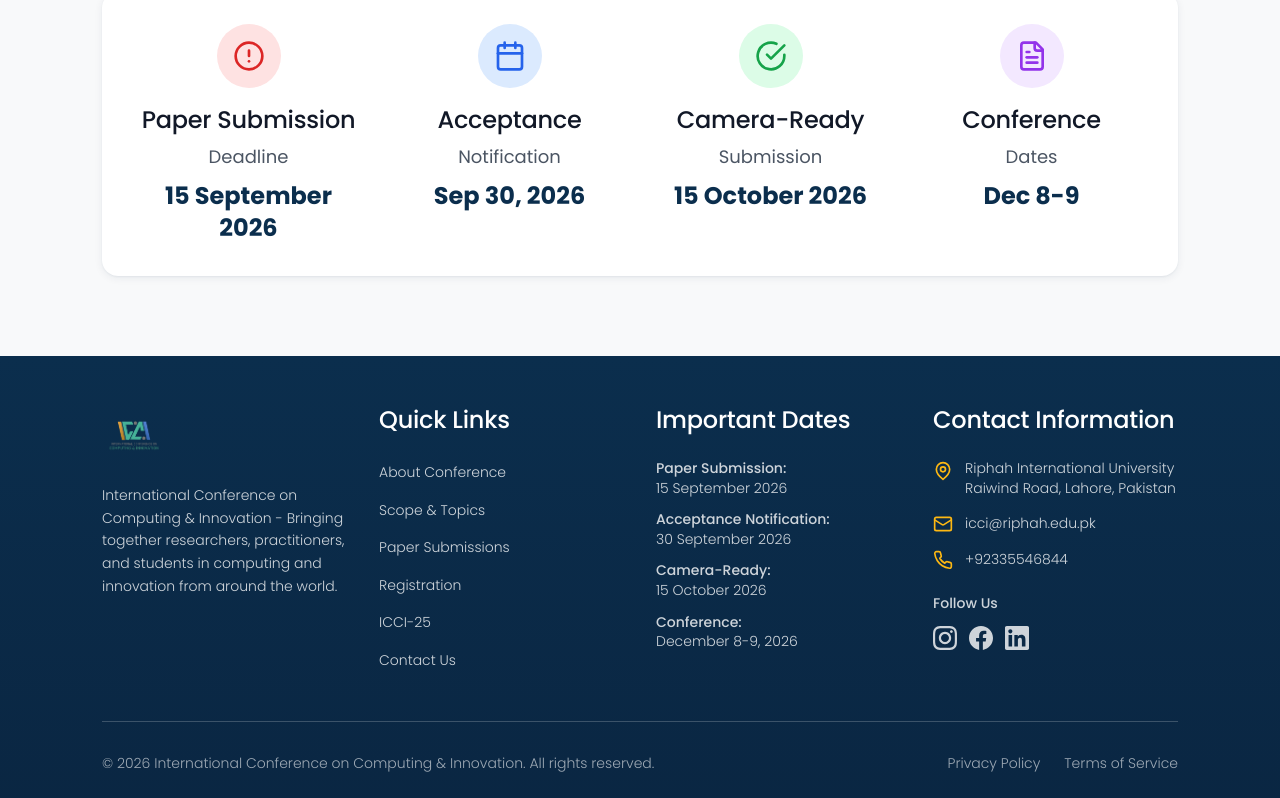
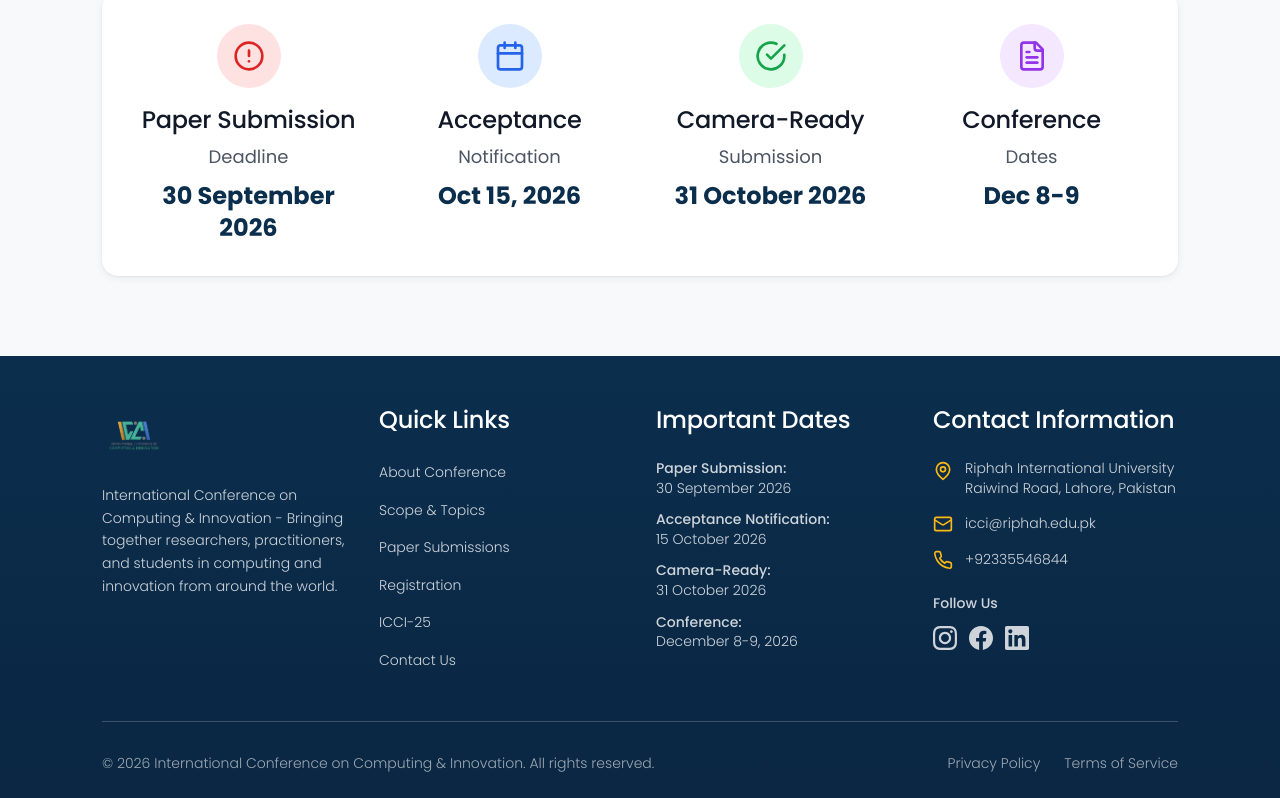
Before and after one commit to haroon147/icci-25, a React (Vite) app in the folder frontend/: page /submissions in a window 1280 px wide. Shown: the part 2520-3318 px from the top of the page. Built offline with nearby package versions, Linux system fonts and the light colour scheme.

Commit message:
Dates updated

```diff
--- a/frontend/src/components/Footer.jsx
+++ b/frontend/src/components/Footer.jsx
@@ -39,7 +39,7 @@ export default function Footer() {
                 <IconConferenceLogo className="text-white" />
               </div>
               <p className="text-small text-white/80 leading-relaxed">
-                 International Conference on Computing & Innovation - Bringing together
+                International Conference on Computing & Innovation - Bringing together
                 researchers, practitioners, and students in computing and innovation from around the world.
               </p>
             </div>
@@ -67,15 +67,15 @@ export default function Footer() {
             <ul className="space-y-3">
               <li className="text-small text-white/80">
                 <span className="font-medium">Paper Submission:</span><br />
-                15 September 2026
+                30 September 2026
               </li>
               <li className="text-small text-white/80">
                 <span className="font-medium">Acceptance Notification:</span><br />
-                30 September 2026
+                15 October 2026
               </li>
               <li className="text-small text-white/80">
                 <span className="font-medium">Camera-Ready:</span><br />
-                15 October 2026
+                31 October 2026
               </li>
               <li className="text-small text-white/80">
                 <span className="font-medium">Conference:</span><br />
--- a/frontend/src/pages/Contact.jsx
+++ b/frontend/src/pages/Contact.jsx
@@ -301,7 +301,7 @@ export default function Contact() {
                 <div>
                   <h4 className="font-medium text-text-primary mb-1">When will I know if accepted?</h4>
                   <p className="text-small text-text-secondary">
-                    Acceptance notifications will be sent by 30 September 2026.
+                    Acceptance notifications will be sent by 15 October 2026.
                   </p>
                 </div>
               </div>
--- a/frontend/src/pages/Dates.jsx
+++ b/frontend/src/pages/Dates.jsx
@@ -7,21 +7,21 @@ export default function Dates() {
     {
       icon: Calendar,
       title: "Call for Technical Paper / Proposal / PhD Symposia",
-      date: "15 September 2026",
+      date: "30 September 2026",
       status: "upcoming",
       description: "Last date for submitting technical papers, proposals, and PhD symposium abstracts"
     },
     {
       icon: Clock,
       title: "Notification of Acceptance",
-      date: "30 September 2026",
+      date: "15 October 2026",
       status: "upcoming",
       description: "Authors will be notified about decisions"
     },
     {
       icon: CheckCircle,
       title: "Camera Ready Submission",
-      date: "15 October 2026",
+      date: "31 October 2026",
       status: "upcoming",
       description: "Final version must be submitted"
     },
@@ -92,7 +92,7 @@ export default function Dates() {
                             <div className="flex items-center">
                               <span className={`px-3 py-1 rounded-full text-sm font-medium border ${getStatusColor(item.status)}`}>
                                 {item.status === 'upcoming' ? 'Upcoming' :
-                                 item.status === 'current' ? 'Current' : 'Completed'}
+                                  item.status === 'current' ? 'Current' : 'Completed'}
                               </span>
                             </div>
                           </div>
@@ -144,7 +144,7 @@ export default function Dates() {
               <p className="text-body text-text-secondary mb-4 text-break">
                 Standard registration rates apply after the early bird deadline.
               </p>
-              <div className="text-2xl font-bold text-primary">Till 7 December, 2026</div>
+              <div className="text-2xl font-bold text-primary">Till 4 December, 2026</div>
             </div>
 
             <div className="bg-white p-8 rounded-2xl shadow-soft text-center">
--- a/frontend/src/pages/Home.jsx
+++ b/frontend/src/pages/Home.jsx
@@ -319,15 +319,15 @@ export default function Home() {
               <div className="divide-y divide-white/10">
                 <div className="flex justify-between items-center py-3">
                   <span className="text-body text-white/80">Submissions Deadline</span>
-                  <span className="text-body font-semibold">15 September 2026</span>
+                  <span className="text-body font-semibold">30 September 2026</span>
                 </div>
                 <div className="flex justify-between items-center py-3">
                   <span className="text-body text-white/80">Acceptance Notification</span>
-                  <span className="text-body font-semibold">30 September 2026</span>
+                  <span className="text-body font-semibold">15 October 2026</span>
                 </div>
                 <div className="flex justify-between items-center py-3">
                   <span className="text-body text-white/80">Camera-Ready Submission</span>
-                  <span className="text-body font-semibold">15 October 2026</span>
+                  <span className="text-body font-semibold">31 October 2026</span>
                 </div>
                 <div className="flex justify-between items-center py-3">
                   <span className="text-body text-white/80">Conference Dates</span>
--- a/frontend/src/pages/Submissions.jsx
+++ b/frontend/src/pages/Submissions.jsx
@@ -11,7 +11,7 @@ export default function Submissions() {
       title: "Technical Papers",
       description: "Original research contributions with complete results and analysis",
       pages: "8-12 pages (full papers)",
-      deadline: "15 September 2026",
+      deadline: "30 September 2026",
       formUrl: "https://forms.gle/SoyN5JGZqBq5b1sY7"
     },
     {
@@ -19,7 +19,7 @@ export default function Submissions() {
       title: " Proposal for Three-Minutes (3MT) Competition ",
       description: "PhD/MS students present their research work in Three-Minutes Thesis (3MT) Competition",
       pages: "Static One Page PowerPoint Slide",
-      deadline: "15 September 2026",
+      deadline: "30 September 2026",
       formUrl: "https://forms.gle/ZFEwn4Cw1xDy3AHz5"
     },
 
@@ -52,7 +52,7 @@ export default function Submissions() {
         "Double-blind peer review by at least 3 reviewers",
         "Evaluation based on originality, significance, and technical quality",
         "Review decisions: Accept, Minor Revision, Major Revision, Reject",
-        "Camera-ready submission deadline: 15 October 2026"
+        "Camera-ready submission deadline: 31 October 2026"
       ]
     }
   ];
@@ -154,7 +154,7 @@ export default function Submissions() {
                 </div>
                 <h3 className="text-subheading font-medium text-text-primary mb-2">Paper Submission</h3>
                 <p className="text-body text-text-secondary mb-2">Deadline</p>
-                <p className="text-2xl font-bold text-primary">15 September 2026</p>
+                <p className="text-2xl font-bold text-primary">30 September 2026</p>
               </div>
 
               <div className="text-center">
@@ -163,7 +163,7 @@ export default function Submissions() {
                 </div>
                 <h3 className="text-subheading font-medium text-text-primary mb-2">Acceptance</h3>
                 <p className="text-body text-text-secondary mb-2">Notification</p>
-                <p className="text-2xl font-bold text-primary">Sep 30, 2026</p>
+                <p className="text-2xl font-bold text-primary">Oct 15, 2026</p>
               </div>
 
               <div className="text-center">
@@ -172,7 +172,7 @@ export default function Submissions() {
                 </div>
                 <h3 className="text-subheading font-medium text-text-primary mb-2">Camera-Ready</h3>
                 <p className="text-body text-text-secondary mb-2">Submission</p>
-                <p className="text-2xl font-bold text-primary">15 October 2026</p>
+                <p className="text-2xl font-bold text-primary">31 October 2026</p>
               </div>
 
               <div className="text-center">
--- a/frontend/src/pages/ThreeMinuteThesis.jsx
+++ b/frontend/src/pages/ThreeMinuteThesis.jsx
@@ -61,8 +61,8 @@ export default function ThreeMinuteThesis() {
   ];
 
   const importantDates = [
-    { event: "Submission Deadline (video + summary)", date: "15 September 2026" },
-    { event: "Finalists Announced", date: "30 September 2026" },
+    { event: "Submission Deadline (video + summary)", date: "30 September 2026" },
+    { event: "Finalists Announced", date: "15 October 2026" },
     { event: "Final Competition at ICCI-2026", date: "December 8-9, 2026" },
     { event: "Award Ceremony", date: "December 9, 2026" }
   ];
--- a/frontend/src/pages/icci25/Submissions.jsx
+++ b/frontend/src/pages/icci25/Submissions.jsx
@@ -180,7 +180,7 @@ export default function Submissions() {
                 </div>
                 <h3 className="text-subheading font-medium text-text-primary mb-2">Paper Submission</h3>
                 <p className="text-body text-text-secondary mb-2">Deadline</p>
-                <p className="text-2xl font-bold text-primary">15 September 2025</p>
+                <p className="text-2xl font-bold text-primary">30 September 2025</p>
               </div>
 
               <div className="text-center">
@@ -189,7 +189,7 @@ export default function Submissions() {
                 </div>
                 <h3 className="text-subheading font-medium text-text-primary mb-2">Acceptance</h3>
                 <p className="text-body text-text-secondary mb-2">Notification</p>
-                <p className="text-2xl font-bold text-primary">Sep 30, 2025</p>
+                <p className="text-2xl font-bold text-primary">October 15, 2025</p>
               </div>
 
               <div className="text-center">
@@ -198,7 +198,7 @@ export default function Submissions() {
                 </div>
                 <h3 className="text-subheading font-medium text-text-primary mb-2">Camera-Ready</h3>
                 <p className="text-body text-text-secondary mb-2">Submission</p>
-                <p className="text-2xl font-bold text-primary">15 October 2025</p>
+                <p className="text-2xl font-bold text-primary">30 October 2025</p>
               </div>
 
               <div className="text-center">
```
Also changed, not shown: frontend/src/pages/icci25/Home.jsx (+5 -6 lines).
